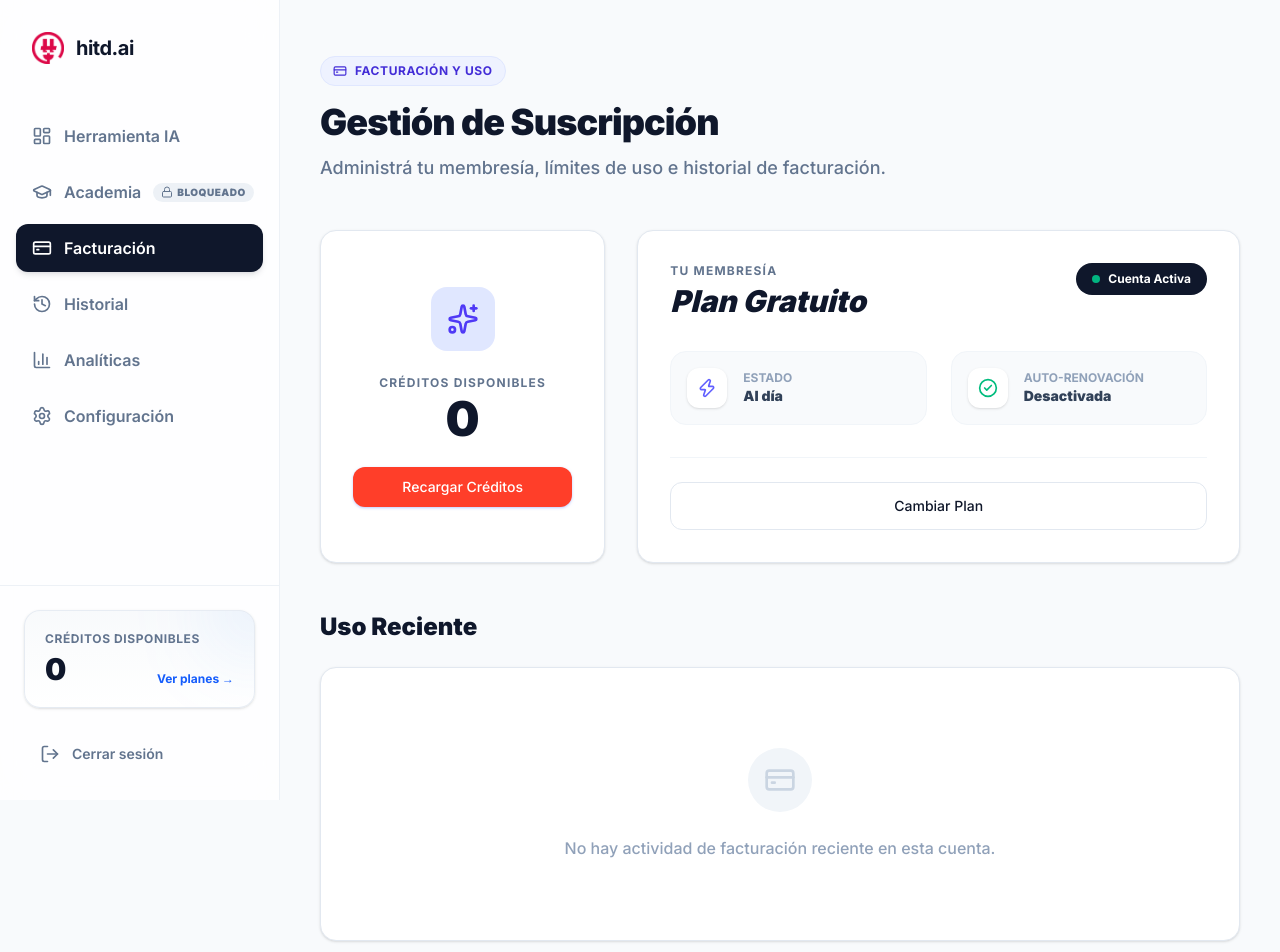
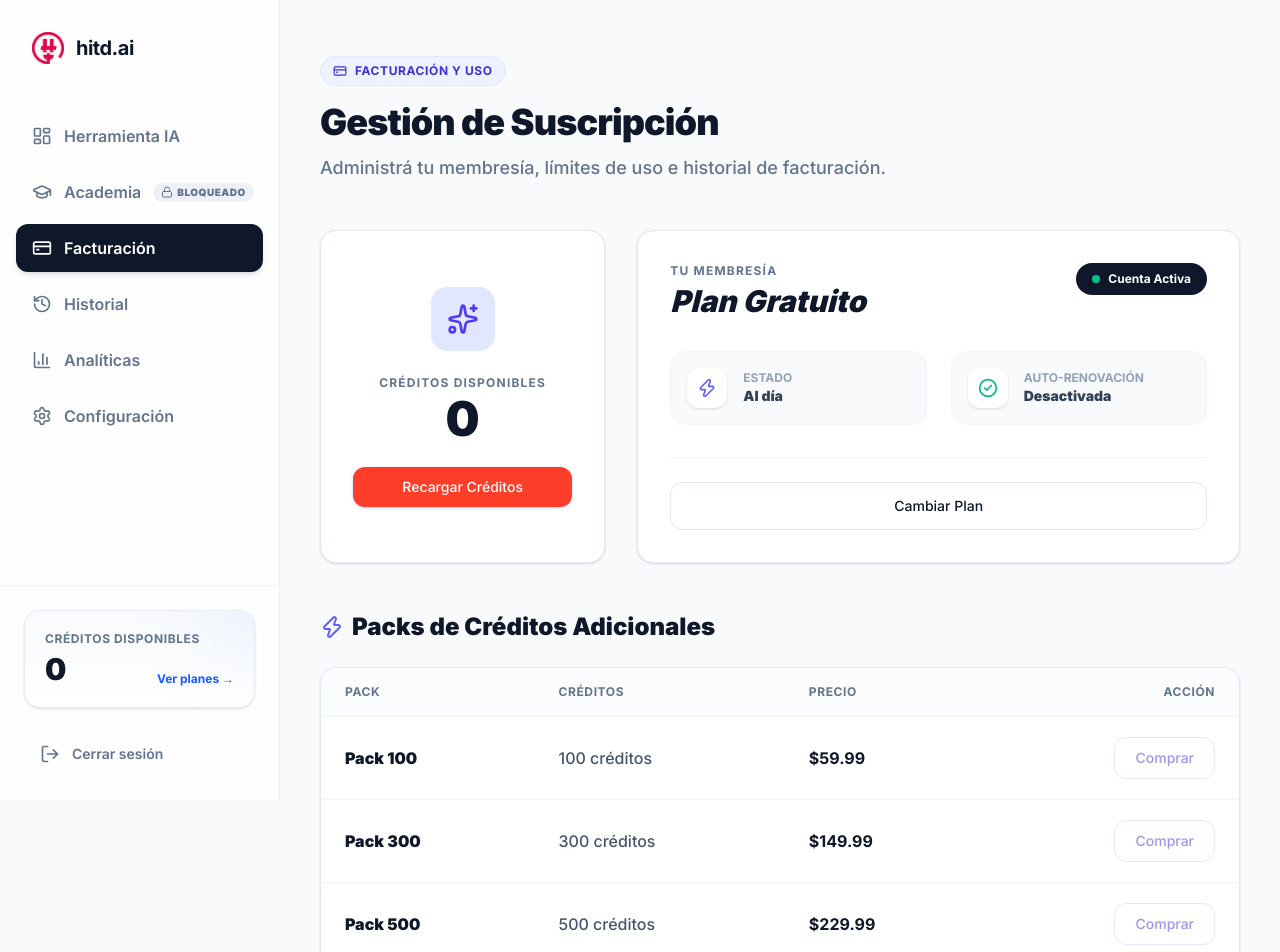
Before and after one commit to xovoxprojects/hitd-app, a Next.js app: page /dashboard/billing in a window 1280 px wide. Shown: the top 952 px of the page. Built offline with nearby package versions, Linux system fonts and the light colour scheme; no server answers; sample sign-in values are in the browser's storage.

Commit message:
feat: implement credit packs, rename growth to starter, add subscription cancel penalty

```diff
--- a/src/app/api/stripe/checkout/route.ts
+++ b/src/app/api/stripe/checkout/route.ts
@@ -6,9 +6,12 @@ import { prisma } from "@/lib/prisma";
 
 // ── Real Stripe Price IDs ──────────────────────────────────────────────────
 const PRICE_IDS: Record<string, string> = {
-  growth: "price_1TO0V8FPLfWtW3yTxfohE2Ch", // TODO: Update with new Stripe Price ID for Growth ($9.99)
-  pro:    "price_1TSxDEFPLfWtW3yTDqo98lcL",
-  elite:  "price_1TSxDXFPLfWtW3yT8g1qZ5uL",
+  starter: "price_1TO0V8FPLfWtW3yTxfohE2Ch", // Formerly Growth ($9.99)
+  pro:     "price_1TSxDEFPLfWtW3yTDqo98lcL",
+  elite:   "price_1TSxDXFPLfWtW3yT8g1qZ5uL",
+  pack_100: "price_1TSxb7FPLfWtW3yTtVHuYAQl",
+  pack_300: "price_1TSxcCFPLfWtW3yTWhSe0wjb",
+  pack_500: "price_1TSxcQFPLfWtW3yTGUB09gBV",
 };
 
 export async function POST(req: Request) {
@@ -20,11 +23,26 @@ export async function POST(req: Request) {
     }
 
     const { planName } = await req.json();
+    const normalizedPlanName = planName?.toLowerCase() as string;
 
-    const priceId = PRICE_IDS[planName?.toLowerCase()];
+    const priceId = PRICE_IDS[normalizedPlanName];
     if (!priceId) {
-      return NextResponse.json({ error: "Invalid plan" }, { status: 400 });
+      return NextResponse.json({ error: "Invalid plan or pack" }, { status: 400 });
     }
+
+    const isPack = normalizedPlanName.startsWith("pack_");
+
+    // Fetch fresh user data to verify plan status
+    const user = await prisma.user.findUnique({ where: { id: session.user.id } });
+
+    if (isPack && (!user?.plan || user.plan === "none")) {
+      return NextResponse.json({ error: "You must have an active subscription to buy credit packs." }, { status: 403 });
+    }
+
+    let creditsToAdd = "0";
+    if (normalizedPlanName === "pack_100") creditsToAdd = "100";
+    if (normalizedPlanName === "pack_300") creditsToAdd = "300";
+    if (normalizedPlanName === "pack_500") creditsToAdd = "500";
 
     const stripeSession = await stripe.checkout.sessions.create({
       payment_method_types: ["card"],
@@ -36,12 +54,14 @@ export async function POST(req: Request) {
           quantity: 1,
         },
       ],
-      mode: "subscription",
-      success_url: `${process.env.NEXT_PUBLIC_APP_URL}/dashboard?success=true`,
-      cancel_url: `${process.env.NEXT_PUBLIC_APP_URL}/#pricing`,
+      mode: isPack ? "payment" : "subscription",
+      success_url: `${process.env.NEXT_PUBLIC_APP_URL}/dashboard/billing?success=true`,
+      cancel_url: isPack ? `${process.env.NEXT_PUBLIC_APP_URL}/dashboard/billing` : `${process.env.NEXT_PUBLIC_APP_URL}/#pricing`,
       metadata: {
         userId: session.user.id,
-        planName: planName.toLowerCase(),
+        type: isPack ? "pack" : "subscription",
+        planName: normalizedPlanName,
+        creditsToAdd,
       },
     });
 
--- a/src/app/api/stripe/webhook/route.ts
+++ b/src/app/api/stripe/webhook/route.ts
@@ -21,16 +21,30 @@ export async function POST(req: Request) {
     return NextResponse.json({ error: `Webhook Error: ${err.message}` }, { status: 400 });
   }
 
+  // Handle successful checkouts (both subscriptions and one-time payments)
   if (event.type === "checkout.session.completed") {
     const session = event.data.object as Stripe.Checkout.Session;
 
     // Retrieve the metadata set during checkout creation
     const userId = session.metadata?.userId;
-    const planName = session.metadata?.planName; // 'starter', 'growth', 'pro'
+    const type = session.metadata?.type; // 'pack' or 'subscription'
+    const planName = session.metadata?.planName; // 'starter', 'pro', 'elite' OR 'pack_100', etc.
+    const creditsToAddStr = session.metadata?.creditsToAdd;
 
-    if (userId && planName) {
+    if (userId) {
+      if (type === "pack" && creditsToAddStr) {
+        // One-time payment for credit pack
+        const creditsToAdd = parseInt(creditsToAddStr, 10);
+        await prisma.user.update({
+          where: { id: userId },
+          data: {
+            credits: { increment: creditsToAdd }
+          }
+        });
+      } else if (type === "subscription" && planName) {
+        // New Subscription
         let creditsToAdd = 0;
-      if (planName === "growth") creditsToAdd = 20;
+        if (planName === "starter") creditsToAdd = 20;
         else if (planName === "pro") creditsToAdd = 50;
         else if (planName === "elite") creditsToAdd = 150;
 
@@ -45,7 +59,9 @@ export async function POST(req: Request) {
         });
       }
     }
+  }
 
+  // Handle monthly renewals
   if (event.type === "invoice.payment_succeeded") {
     // eslint-disable-next-line @typescript-eslint/no-explicit-any
     const invoice = event.data.object as any;
@@ -58,7 +74,7 @@ export async function POST(req: Request) {
 
       if (user) {
         let creditsToReset = 0;
-        if (user.plan === "growth") creditsToReset = 20;
+        if (user.plan === "starter") creditsToReset = 20;
         else if (user.plan === "pro") creditsToReset = 50;
         else if (user.plan === "elite") creditsToReset = 150;
 
@@ -72,5 +88,27 @@ export async function POST(req: Request) {
     }
   }
 
+  // Handle subscription cancellations (Retention Tactic)
+  if (event.type === "customer.subscription.deleted") {
+    const subscription = event.data.object as Stripe.Subscription;
+
+    // Find the user with this subscription ID
+    const user = await prisma.user.findUnique({
+      where: { stripeSubscriptionId: subscription.id }
+    });
+
+    if (user) {
+      // Wipe credits and remove plan
+      await prisma.user.update({
+        where: { id: user.id },
+        data: {
+          plan: "none",
+          credits: 0,
+          stripeSubscriptionId: null // Clear the subscription ID since it's cancelled
+        }
+      });
+    }
+  }
+
   return NextResponse.json({ received: true });
 }
--- a/src/app/dashboard/billing/page.tsx
+++ b/src/app/dashboard/billing/page.tsx
@@ -2,7 +2,7 @@
 
 import { useSession } from "next-auth/react";
 import { useRouter } from "next/navigation";
-import { useEffect } from "react";
+import { useEffect, useState } from "react";
 import { Card } from "@/components/ui/Card";
 import { Button } from "@/components/ui/Button";
 import { Sparkles, CreditCard, Zap, CheckCircle2 } from "lucide-react";
@@ -10,6 +10,29 @@ import { Sparkles, CreditCard, Zap, CheckCircle2 } from "lucide-react";
 export default function BillingPage() {
   const { data: session, status } = useSession();
   const router = useRouter();
+  const [loadingPack, setLoadingPack] = useState<string | null>(null);
+
+  const handleCheckout = async (packId: string) => {
+    setLoadingPack(packId);
+    try {
+      const response = await fetch("/api/stripe/checkout", {
+        method: "POST",
+        headers: { "Content-Type": "application/json" },
+        body: JSON.stringify({ planName: packId }),
+      });
+      const data = await response.json();
+      if (data.url) {
+        window.location.href = data.url;
+      } else {
+        alert(data.error || "Error al procesar el pago.");
+      }
+    } catch (error) {
+      console.error(error);
+      alert("Ocurrió un error.");
+    } finally {
+      setLoadingPack(null);
+    }
+  };
 
   useEffect(() => {
     if (status === "unauthenticated") {
@@ -108,6 +131,56 @@ export default function BillingPage() {
         </Card>
       </div>
 
+      {/* Packs de Créditos Adicionales */}
+      <h2 className="text-2xl font-black text-slate-900 mb-6 mt-12 flex items-center gap-2">
+        <Zap className="w-6 h-6 text-indigo-500" />
+        Packs de Créditos Adicionales
+      </h2>
+      <Card className="border-slate-200 bg-white shadow-sm overflow-hidden mb-12">
+        <div className="overflow-x-auto">
+          <table className="w-full text-left border-collapse">
+            <thead>
+              <tr className="border-b border-slate-100 bg-slate-50/50">
+                <th className="py-4 px-6 font-bold text-slate-500 uppercase text-xs tracking-wider">Pack</th>
+                <th className="py-4 px-6 font-bold text-slate-500 uppercase text-xs tracking-wider">Créditos</th>
+                <th className="py-4 px-6 font-bold text-slate-500 uppercase text-xs tracking-wider">Precio</th>
+                <th className="py-4 px-6 font-bold text-slate-500 uppercase text-xs tracking-wider text-right">Acción</th>
+              </tr>
+            </thead>
+            <tbody className="divide-y divide-slate-100">
+              {[
+                { id: "pack_100", name: "Pack 100", credits: "100", price: "$59.99" },
+                { id: "pack_300", name: "Pack 300", credits: "300", price: "$149.99" },
+                { id: "pack_500", name: "Pack 500", credits: "500", price: "$229.99" },
+              ].map((pack) => (
+                <tr key={pack.id} className="hover:bg-slate-50/50 transition-colors">
+                  <td className="py-5 px-6 font-black text-slate-900">{pack.name}</td>
+                  <td className="py-5 px-6 font-medium text-slate-600">{pack.credits} créditos</td>
+                  <td className="py-5 px-6 font-bold text-slate-900">{pack.price}</td>
+                  <td className="py-5 px-6 text-right">
+                    <Button
+                      variant="outline"
+                      className="font-bold border-indigo-200 text-indigo-700 hover:bg-indigo-50"
+                      disabled={userPlan === "none" || loadingPack === pack.id}
+                      onClick={() => handleCheckout(pack.id)}
+                    >
+                      {loadingPack === pack.id ? "Procesando..." : "Comprar"}
+                    </Button>
+                  </td>
+                </tr>
+              ))}
+            </tbody>
+          </table>
+        </div>
+        {userPlan === "none" && (
+          <div className="bg-amber-50 border-t border-amber-100 p-4 text-center">
+            <p className="text-amber-700 text-sm font-medium">
+              ⚠️ Necesitás tener una membresía activa (Starter, Pro o Elite) para poder comprar packs de créditos.
+            </p>
+          </div>
+        )}
+      </Card>
+
       <h2 className="text-2xl font-black text-slate-900 mb-6">Uso Reciente</h2>
       <Card className="border-slate-200 bg-white shadow-sm overflow-hidden">
         <div className="p-20 flex flex-col items-center justify-center text-center">
--- a/src/app/page.tsx
+++ b/src/app/page.tsx
@@ -99,13 +99,13 @@ const resources = {
       foot_badge: "Ready?",
       foot_h2: "Your Ads Can Perform Better.\nFix Them Today.",
       foot_sub: "Stop wasting ad spend on creatives that don't convert.",
-      plan_growth_name: "Growth",
+      plan_growth_name: "Starter",
       plan_growth_sub: "Perfect for advertisers who want to verify their ad copy.",
       plan_growth_f1: "20 credits per month",
       plan_growth_f2: "Full support (Image, Text)",
       plan_growth_f3: "Video & Screenshot analysis",
       plan_growth_f4: "AI copy rewrite",
-      plan_growth_cta: "Start with Growth",
+      plan_growth_cta: "Start with Starter",
       plan_pro_name: "Pro",
       plan_pro_sub: "The full suite for serious media buyers and agencies.",
       plan_pro_f1: "50 credits per month",
@@ -215,13 +215,13 @@ const resources = {
       foot_badge: "¿Listo?",
       foot_h2: "Tus Anuncios Pueden Rendir Mejor.\nArréglalos Hoy.",
       foot_sub: "Deja de quemar inversión en contenido que no aporta resultados.",
-      plan_growth_name: "Growth",
+      plan_growth_name: "Starter",
       plan_growth_sub: "Perfecto para anunciantes que quieren verificar su copy.",
       plan_growth_f1: "20 créditos por mes",
       plan_growth_f2: "Soporte completo (Imagen, Texto)",
       plan_growth_f3: "Análisis de Video y Capturas",
       plan_growth_f4: "Reescritura de copy con IA",
-      plan_growth_cta: "Comenzar con Growth",
+      plan_growth_cta: "Comenzar con Starter",
       plan_pro_name: "Pro",
       plan_pro_sub: "La suite completa para media buyers y agencias serias.",
       plan_pro_f1: "50 créditos por mes",
--- a/src/app/pricing/page.tsx
+++ b/src/app/pricing/page.tsx
@@ -63,9 +63,9 @@ export default function PricingPage() {
       </div>
 
       <div className="relative max-w-6xl mx-auto grid grid-cols-1 md:grid-cols-3 gap-8 items-stretch z-10 perspective-[1000px]">
-        {/* Growth Plan */}
+        {/* Starter Plan */}
         <div className="bg-white/80 backdrop-blur-xl border border-slate-200 rounded-[2.5rem] p-10 flex flex-col shadow-lg shadow-slate-200/50 hover:-translate-y-2 transition-transform duration-300 mt-8 md:mt-4">
-          <h3 className="text-2xl font-bold mb-2 text-slate-900">Growth</h3>
+          <h3 className="text-2xl font-bold mb-2 text-slate-900">Starter</h3>
           <div className="flex flex-wrap items-baseline gap-2 mb-6">
             <span className="text-5xl font-black text-slate-900">$9.99</span>
             <span className="text-slate-500 font-medium">/mo</span>
@@ -89,7 +89,7 @@ export default function PricingPage() {
             disabled={loadingPriceId !== null}
             className="w-full block text-center py-4 rounded-full bg-slate-100 text-slate-900 hover:bg-slate-200 font-bold transition-colors disabled:opacity-50"
           >
-            {loadingPriceId === "price_placeholder_growth" ? "Processing..." : (session ? "Get Growth" : "Login to Subscribe")}
+            {loadingPriceId === "price_placeholder_growth" ? "Processing..." : (session ? "Get Starter" : "Login to Subscribe")}
           </button>
         </div>
 
```
Lines whose indentation alone changed are shown as unchanged.
